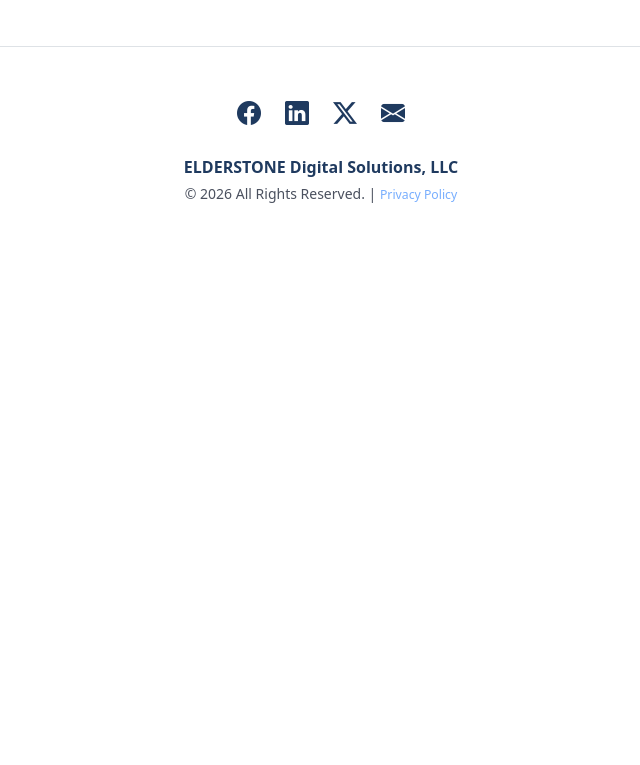
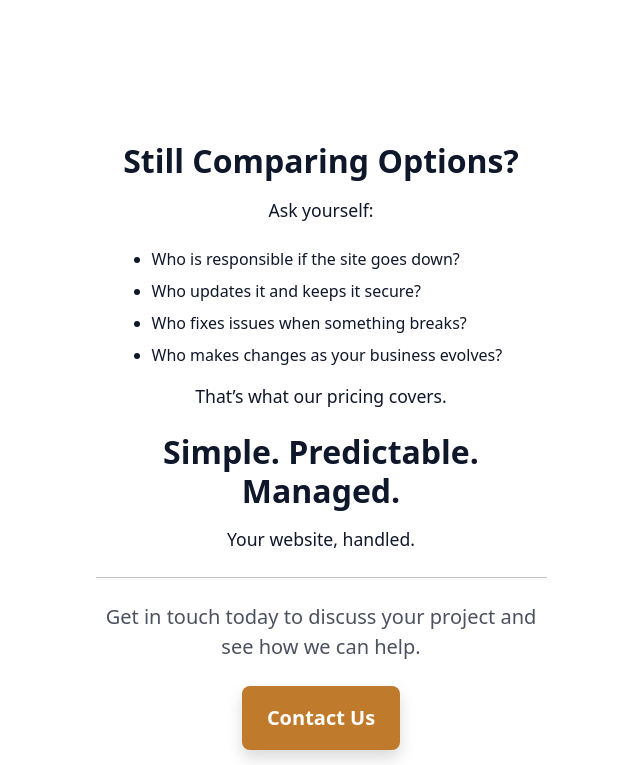
Before and after one commit to edwardgreenwood38/elderstone-site, a React (Vite) app: page / in a window 1280 px wide. Shown: the part 2275-3040 px from the top of the page, without its empty margins (319-959 px from the left). Before the commit the page ends 2544 px from the top, so only its background shows below. Built offline with nearby package versions, Linux system fonts and the light colour scheme; no server answers.

Commit message:
added text under trust section. linked buttonto contact page.

```diff
--- a/src/App.jsx
+++ b/src/App.jsx
@@ -34,7 +34,7 @@ function App() {
         */}
         <main className="flex-grow-1">
           <Routes>
-            <Route path="/" element={<Home tier={tier} setTier={setTier} />} />
+            <Route path="/" element={<Home tier={tier} setTier={setTier} darkMode={darkMode} />} />
             <Route path="/about" element={<About tier={tier} darkMode={darkMode} setDarkMode={setDarkMode} />} />
             <Route path="/services" element={<Services tier={tier} darkMode={darkMode} setDarkMode={setDarkMode} />} />
             <Route path="/contact" element={<Contact tier={tier} darkMode={darkMode} setDarkMode={setDarkMode} />} />
--- a/src/pages/Contact.jsx
+++ b/src/pages/Contact.jsx
@@ -1,6 +1,19 @@
-import React from 'react';
+import React, { useEffect } from 'react';
 
-const Contact = ({ darkMode, setDarkMode}) => (
+const Contact = ({ darkMode, setDarkMode}) => {
+  useEffect(() => {
+    // Read theme from query parameter
+    const params = new URLSearchParams(window.location.search);
+    const themeParam = params.get('theme');
+
+    if (themeParam === 'dark' && !darkMode) {
+      setDarkMode(true);
+    } else if (themeParam === 'light' && darkMode) {
+      setDarkMode(false);
+    }
+  }, [darkMode, setDarkMode]);
+
+  return (
   <div className="container py-5">
     <div className="row justify-content-center">
       <div className="col-lg-6 col-md-8">
@@ -35,6 +48,7 @@ const Contact = ({ darkMode, setDarkMode}) => (
       </div>
     </div>
   </div>
-);
+  );
+};
 
 export default Contact;
--- a/src/pages/Home.jsx
+++ b/src/pages/Home.jsx
@@ -6,7 +6,7 @@ import { BlocksRenderer } from '@strapi/blocks-react-renderer';
 
 const STRAPI_URL = "http://localhost:1337";
 
-const Home = ({ tier, setTier }) => {
+const Home = ({ tier, setTier, darkMode }) => {
   const [cmsData, setCmsData] = useState({
     heroTitle: "Managed Digital Excellence Built Like Stone.",
     heroDescription: null // Initialized as null to handle conditional rendering
@@ -242,6 +242,38 @@ const Home = ({ tier, setTier }) => {
         </div>
       </section>
 
+      {/* Follow up */}
+      <section className="container py-5" style={{ backgroundColor: 'var(--bg-card)' }}>
+        <div className="row justify-content-center">
+          <div className="col-md-5">
+            <div className="py-5 text-center">
+
+                  <h2 className="fw-bold mb-3" style={{ color: 'var(--text-main)' }}>Still Comparing Options?</h2>
+                  <p style={{ color: 'var(--text-muted)', marginBottom: '1.5rem', fontSize: '1.1rem' }}>Ask yourself:</p>
+                    <ul style={{ listStyleType: 'disc', paddingLeft: '3.5rem', marginTop: '1rem', textAlign: 'start' }}>
+                      <li style={{ marginBottom: '0.5rem' }}>Who is responsible if the site goes down?</li>
+                      <li style={{ marginBottom: '0.5rem' }}>Who updates it and keeps it secure?</li>
+                      <li style={{ marginBottom: '0.5rem' }}>Who fixes issues when something breaks?</li>
+                      <li style={{ marginBottom: '0.5rem' }}>Who makes changes as your business evolves?</li>
+                    </ul>
+                  <p style={{ color: 'var(--text-muted)', marginBottom: '1.5rem', fontSize: '1.1rem' }}> That’s what our pricing covers.</p>
+
+                  <h2 className="fw-bold mb-3" style={{ color: 'var(--text-main)' }}>Simple. Predictable. Managed.</h2>
+                  <p style={{ color: 'var(--text-muted)', marginBottom: '1.5rem', fontSize: '1.1rem' }}>Your website, handled.</p>
+
+                  <hr className="my-4" />
+
+                  <p className="lead opacity-75 mb-4" style={{ color: 'var(--text-muted)' }}>Get in touch today to discuss your project and see how we can help.</p>
+                  <button className="btn btn-lg px-4 py-3 shadow" onClick={() => window.location.href = `/contact?theme=${darkMode ? 'dark' : 'light'}`} style={{ backgroundColor: 'var(--copper)', color: 'white', fontWeight: '700' }}>
+                    Contact Us
+                  </button>
+
+                </div>
+            </div>
+        </div>
+      </section>
+
+
     </div>
   );
 };
```
